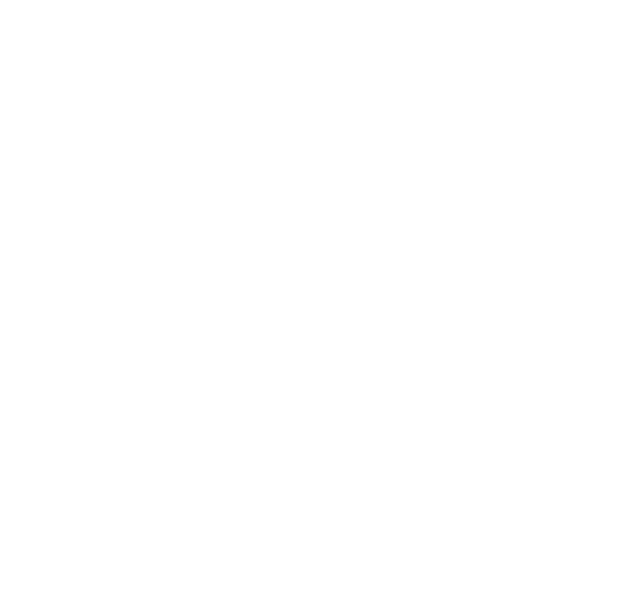
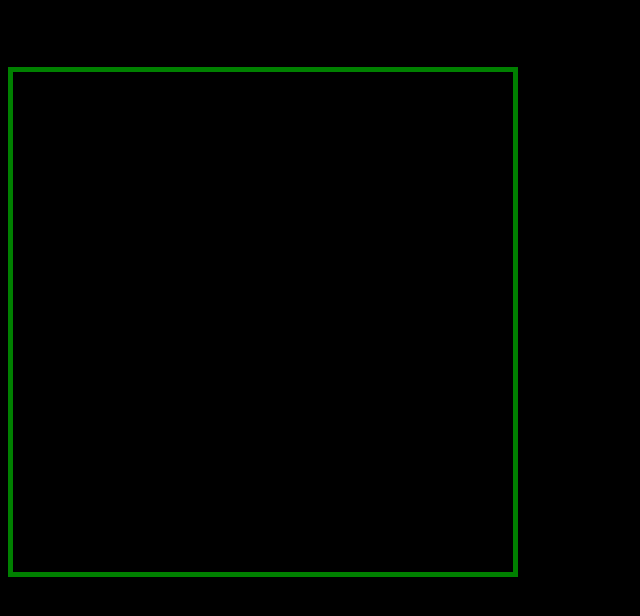
Before and after one commit to herbanarchitech/The_Game, a plain HTML site: page index.html in a window 1280 px wide. Shown: the whole page, without its empty margins (0-640 px from the left). Drawn offline with Linux system fonts and the light colour scheme.

Commit message:
got canvas desgin up and running; Next implement animation

```diff
--- a/index.html
+++ b/index.html
@@ -9,7 +9,7 @@
 	<meta name="viewport" content="width=device-wdith, initial-scale=1.0">
 
 
-	<title> Snake Game <title>
+	<title> Snake Game </title>
 
 	<link rel="stylesheet" href="style.css">
 
--- a/style.css
+++ b/style.css
@@ -1,12 +1,12 @@
-#backDrop{
-	border:5px solid green;
+#backdrop{
 
+	background-color:black;
 }
 
 #gameScreen{
 
 
-	background-color:black;
 
+	border:5px solid green;
 
 }
```
